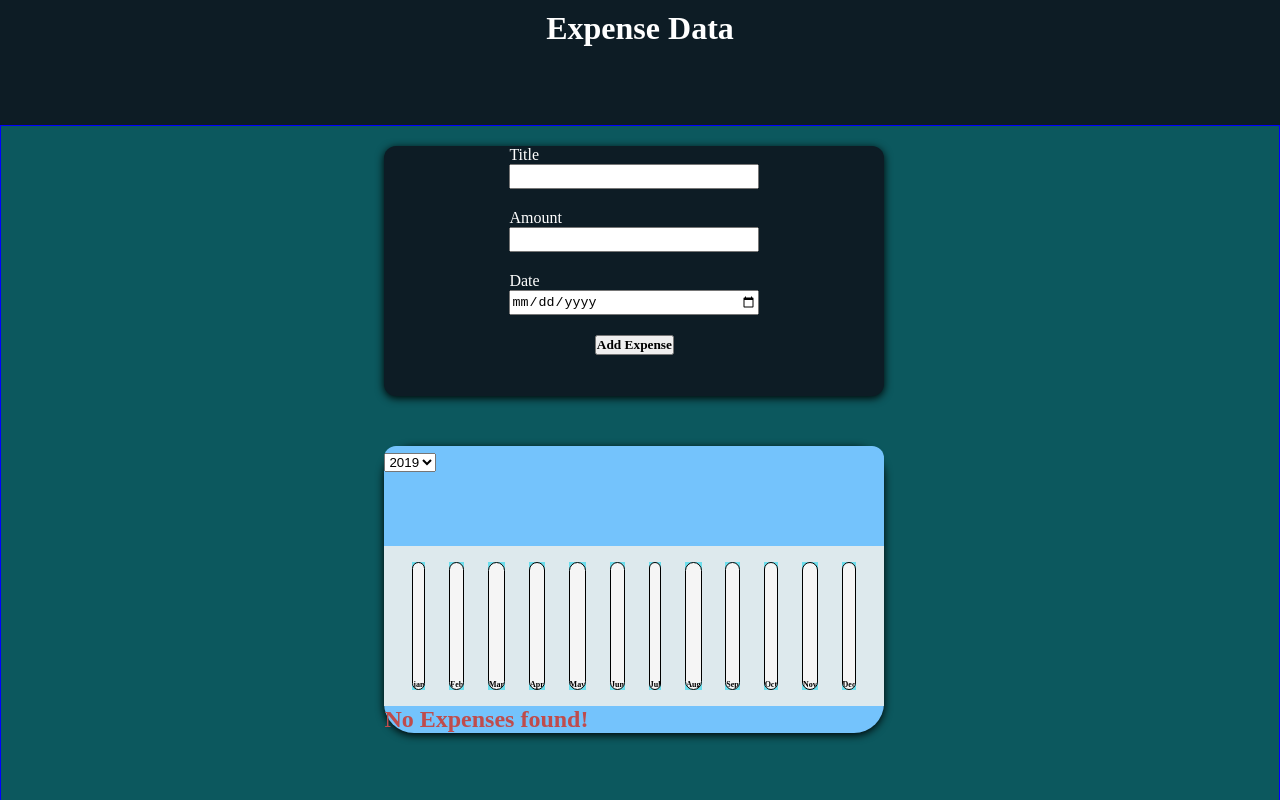
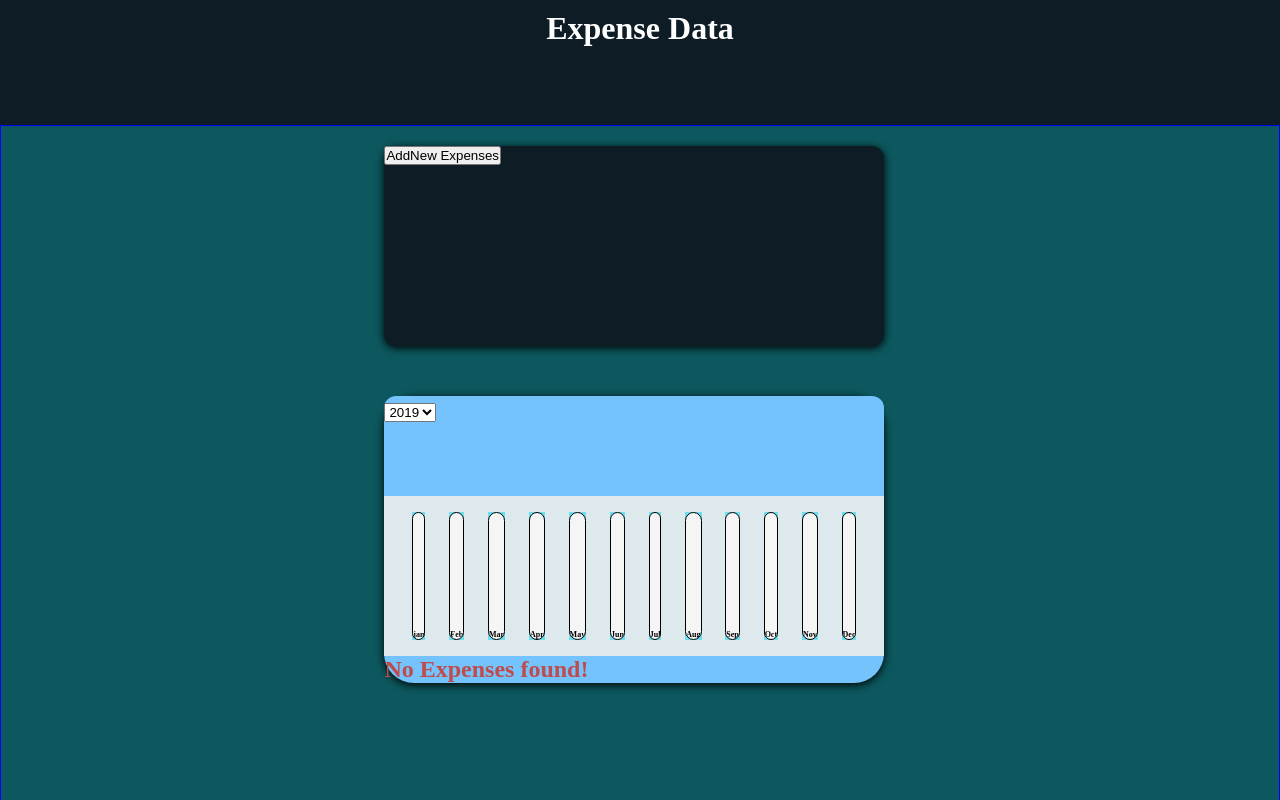
Before and after one commit to reshmalb/REACT, a React (Create React App) app in the folder expenseapp/: page / in a window 1280 px wide. Shown: the top 800 px of the page. Built offline with nearby package versions, Linux system fonts and the light colour scheme.

Commit message:
popup form added

```diff
--- a/expenseapp/src/components/NewExpenses/NewExpense.js
+++ b/expenseapp/src/components/NewExpenses/NewExpense.js
@@ -1,8 +1,10 @@
-import React from "react";
+import React,{useState} from "react";
 import NewExpenseForm from "./NewExpenseForm";
 import './NewExpense.css'
 
+
 const NewExpense=(props)=>{
+    const [buttonPopUp,setButtonPopup]=useState(false)
     const saveExpenseHandler=(enteredExpenseData)=>{
         const expenseData={
              ...enteredExpenseData
@@ -11,7 +13,8 @@ const NewExpense=(props)=>{
        // console.log(expenseData)
     }
     return(<div className="new-expense">
-        <NewExpenseForm onSaveExpenseData={saveExpenseHandler}></NewExpenseForm>
+        <button onClick={()=>setButtonPopup(true)} >AddNew Expenses</button>
+        <NewExpenseForm trigger={buttonPopUp} setTrigger={setButtonPopup} onSaveExpenseData={saveExpenseHandler}></NewExpenseForm>
         </div>
     )
 
--- a/expenseapp/src/components/NewExpenses/NewExpenseForm.js
+++ b/expenseapp/src/components/NewExpenses/NewExpenseForm.js
@@ -35,7 +35,7 @@ const NewExpenseForm = (props) => {
         setEnteredAmount('');
         setEnteredDate('')
     }
-    return (
+    return (props.trigger)? (
          <form onSubmit={submitHandler} className="expense_cotrols_form">
             <div className="new-expense_control">
                 <label>Title</label>
@@ -51,9 +51,11 @@ const NewExpenseForm = (props) => {
             </div>
             <div className="new-expense_actions">
                 <button type="submit" id="btn-sbt" >Add Expense</button>
+                <button  id="btn-cancel" onClick={()=>props.setTrigger(false)} >Cancel</button>
+
             </div>
     </form>
 
-    );
+    ):"";
 }
 export default NewExpenseForm;
```
